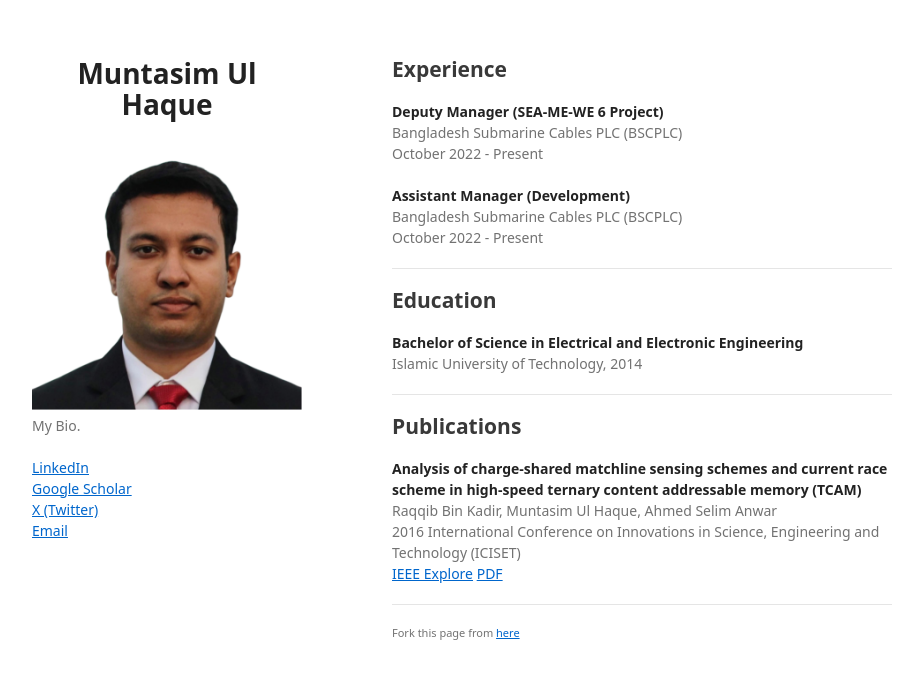
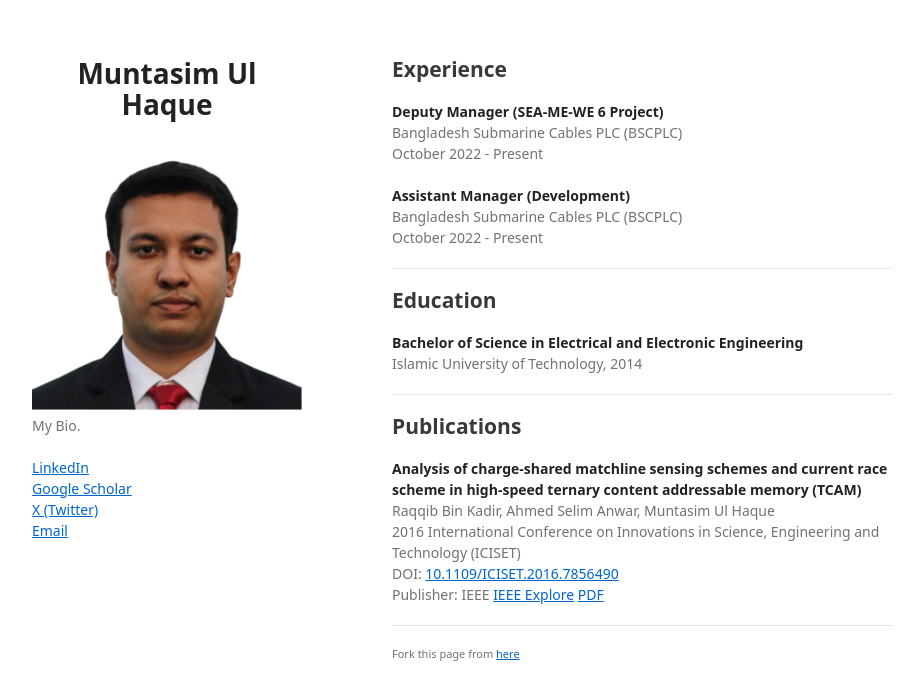
Before and after one commit to muntasimulhaque/muntasimulhaque.github.io, a Jekyll site: the page built from index.md, in a window 1280 px wide. Shown: the top 700 px of the page, without its empty margins (178-1096 px from the left). Built offline with Jekyll 4.4.1, drawn with Linux system fonts in a browser that asks for light colours; our own code applies the rules of GitHub Pages for plain Markdown files; a script that is not in the unit is left out.

Commit message:
Update index.md

```diff
--- a/index.md
+++ b/index.md
@@ -20,8 +20,10 @@ Islamic University of Technology, 2014
 ## Publications
 
 **Analysis of charge-shared matchline sensing schemes and current race scheme in high-speed ternary content addressable memory (TCAM)** <br>
-Raqqib Bin Kadir, Muntasim Ul Haque, Ahmed Selim Anwar <br>
+Raqqib Bin Kadir, Ahmed Selim Anwar, Muntasim Ul Haque <br>
 2016 International Conference on Innovations in Science, Engineering and Technology (ICISET) <br>
+DOI: [10.1109/ICISET.2016.7856490](https://ieeexplore.ieee.org/document/7856490#:~:text=DOI%3A%2010.1109/ICISET.2016.7856490){:target="_blank"} <br>
+Publisher: IEEE
 [IEEE Explore](https://ieeexplore.ieee.org/document/7856490){:target="_blank"} [PDF](https://mega.nz/file/7IAGwRgA#IUDTS7mYArwtloYyYOpVU6hfhNQrHJ4xFYuz8BCQ3sE){:target="_blank"}
 
 ---
```
